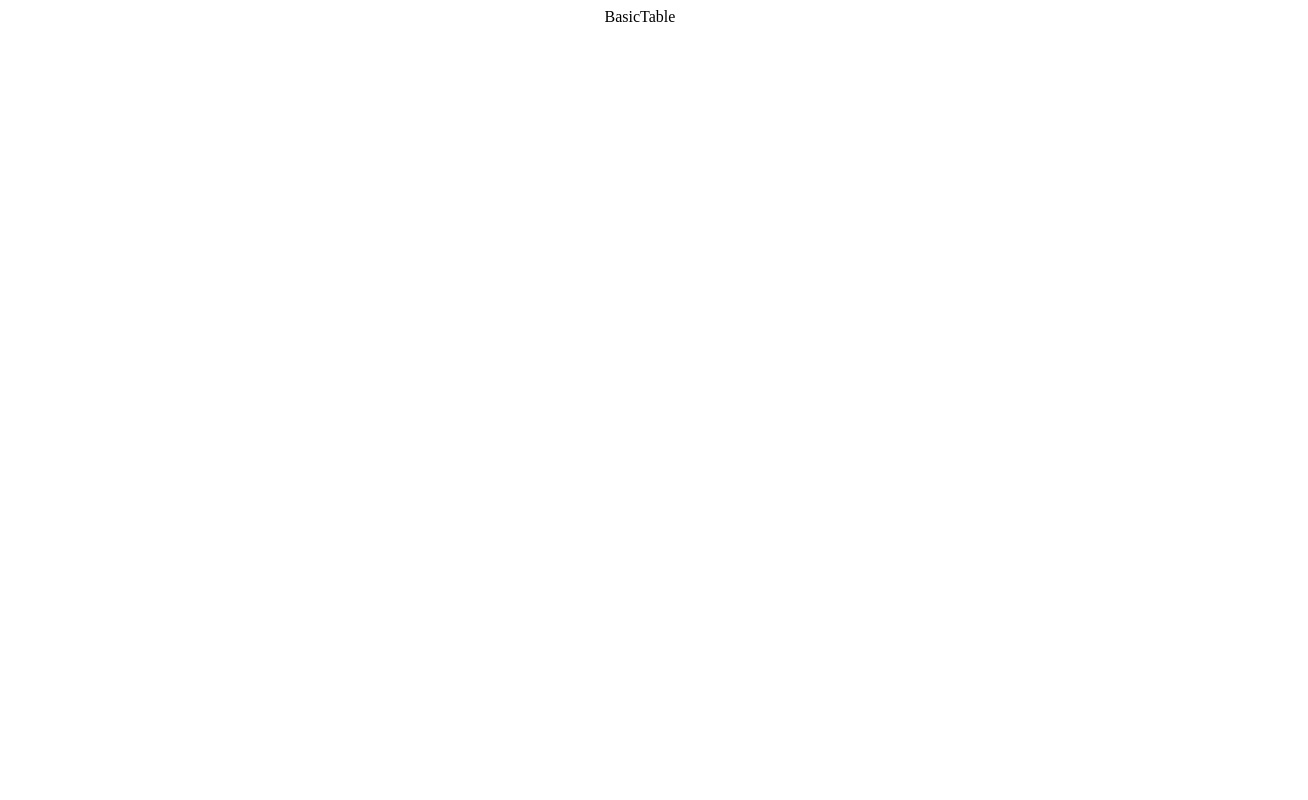
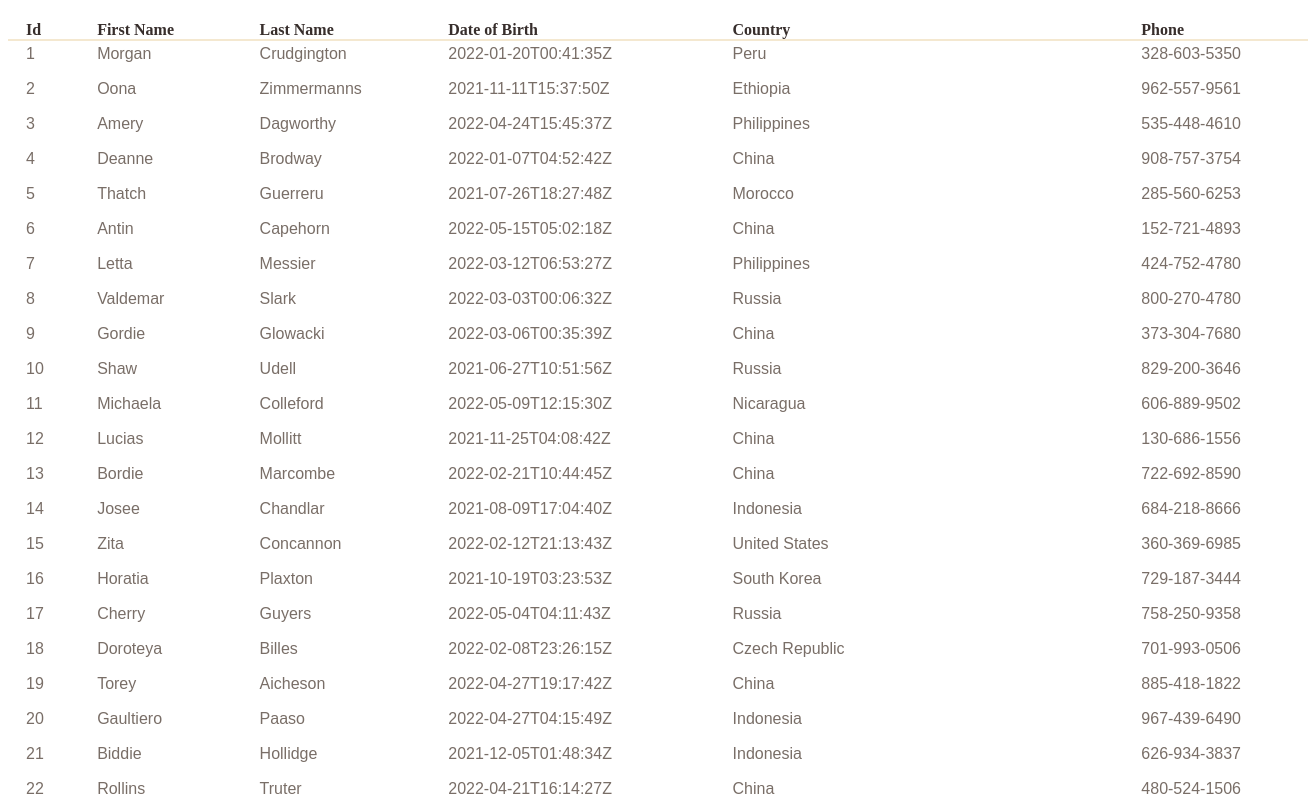
Before and after one commit to kurtreyn/react-table-practice, a React (Create React App) app: page / in a window 1280 px wide. Shown: the top 800 px of the page, 1308 px wide, since content can reach past the window. Built offline with nearby package versions, Linux system fonts and the light colour scheme.

Commit message:
basic table setup and use

```diff
--- a/src/components/BasicTable.js
+++ b/src/components/BasicTable.js
@@ -2,6 +2,7 @@ import React, { useMemo } from 'react';
 import { useTable } from 'react-table';
 import MOCK_DATA from '../data/MOCK_DATA.json'; // Step 1
 import { COLUMNS } from './columns';
+import './table.css';
 
 function BasicTable({ tableData }) {
   // useMemo is a React hook that is similar to useEffect, but it only calls the function if one of the dependencies has changed.
@@ -15,7 +16,51 @@ function BasicTable({ tableData }) {
     data,
   });
 
-  return <div>BasicTable</div>;
+  // Step 5
+  const { getTableProps, getTableBodyProps, headerGroups, rows, prepareRow } =
+    tableInstance;
+  // getTableProps: destructure values that react table needs
+  // getTableBodyProps: destructure values that react table needs
+  // headerGroups: group of headers, every column header belongs to it's own header group
+  // on each row, prepareRow is called, which is a function that is passed to the table body
+
+  // Steps 3 & 5 can be combined to look like this:
+  // const { getTableProps, getTableBodyProps, headerGroups, rows, prepareRow } =
+  //   useTable({
+  //     columns,
+  //     data,
+  //   });
+
+  return (
+    // Step 4
+    <div className="table-component">
+      <table {...getTableProps()}>
+        <thead>
+          {headerGroups.map((headerGroup) => (
+            <tr {...headerGroup.getHeaderGroupProps()}>
+              {headerGroup.headers.map((column) => (
+                <th {...column.getHeaderProps()}>{column.render('Header')}</th>
+              ))}
+            </tr>
+          ))}
+        </thead>
+        <tbody {...getTableBodyProps()}>
+          {rows.map((row) => {
+            prepareRow(row);
+            return (
+              <tr {...row.getRowProps()}>
+                {row.cells.map((cell) => {
+                  return (
+                    <td {...cell.getCellProps()}>{cell.render('Cell')}</td>
+                  );
+                })}
+              </tr>
+            );
+          })}
+        </tbody>
+      </table>
+    </div>
+  );
 }
 
 export default BasicTable;
```
Also changed, not shown: 1 other file (tests, documents, lock files or other folders).
